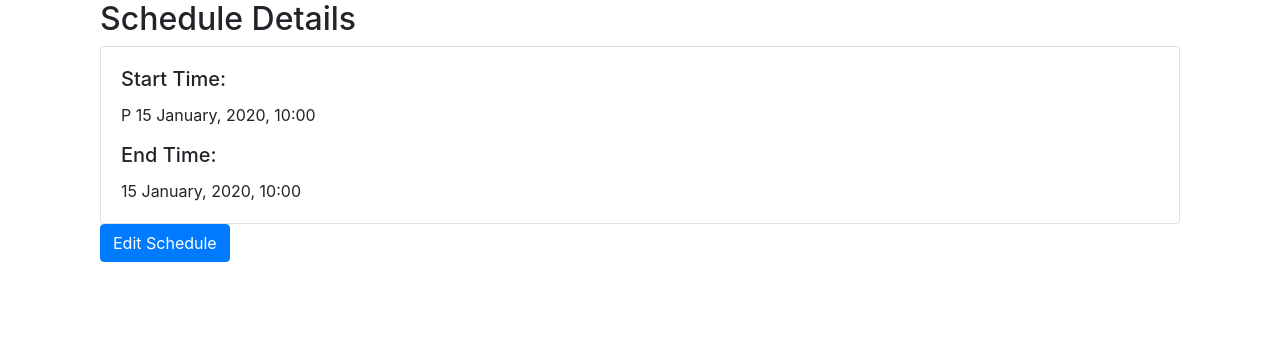
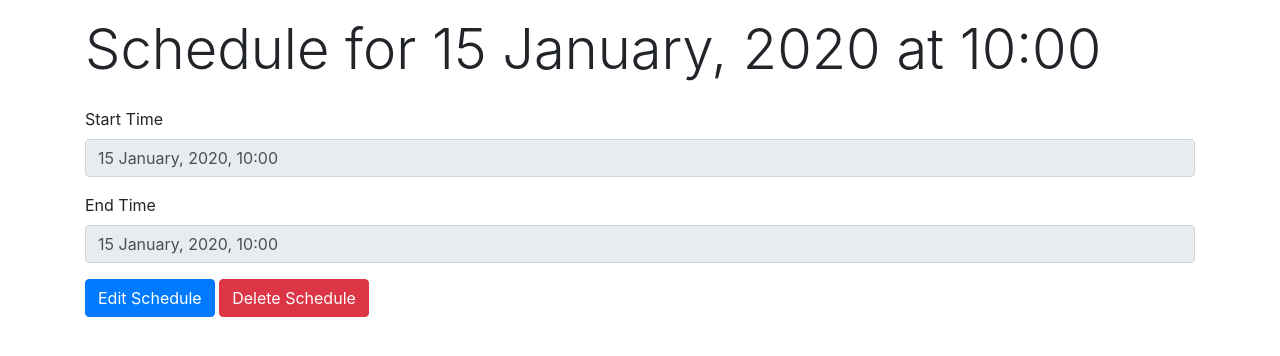
Before and after one commit to shaunsim15/comp-3005, a Python web app: template fitness_club/templates/schedule/show.html in a window 1280 px wide. Shown: the part 56-412 px from the top of the page. Run offline with Jinja, Linux system fonts and the light colour scheme; the template is opened without the code that fills it: most values are stand-ins (such as "Sample title", 1, 10 or a date in 2020).

Commit message:
completed logic for schedule and trainer

```diff
--- a/fitness_club/templates/schedule/show.html
+++ b/fitness_club/templates/schedule/show.html
@@ -1,22 +1,17 @@
 {% extends "base.html" %}
+{% block title %} Schedule at {{ schedule.start_time.strftime('%Y%m%d') }} {% endblock %}
 {% block content %}
-    <div class="container">
-        <h2>Schedule Details</h2>
-        <div class="card">
-            <div class="card-body">
+<h5 class="display-4 py-3 mx-auto">Schedule for {{ schedule.start_time.strftime('%d %B, %Y') }} at {{ schedule.start_time.strftime('%H:%M') }}</h5>
 
-                <h5 class="card-title">Start Time:</h5>
-                <p class="card-text">P
-                    {{ schedule.start_time.strftime('%d %B, %Y, %H:%M') }}
-                </p>
+<div class="form-group">
+    <label>Start Time</label>
+    <input type="text" class="form-control" value="{{ schedule.start_time.strftime('%d %B, %Y, %H:%M') }}" style="caret-color: transparent;" disabled readonly>
+</div>
+<div class="form-group">
+    <label>End Time</label>
+    <input type="text" class="form-control" value="{{ schedule.end_time.strftime('%d %B, %Y, %H:%M') }}" style="caret-color: transparent;" disabled readonly>
+</div>
 
-                <h5 class="card-title">End Time:</h5>
-                <p class="card-text">
-                    {{ schedule.end_time.strftime('%d %B, %Y, %H:%M') }}
-                </p>
-            </div>
-        </div>
-
-        <a href="{{ url_for('schedule.edit_schedule', start_time_str=schedule.start_time) }}" class="btn btn-primary">Edit Schedule</a>
-    </div>
+<a class="btn btn-primary" href="{{ url_for('schedule.edit_schedule', start_time_str=schedule.start_time) }}" role="button">Edit Schedule</a>
+<a class="btn btn-danger" href="{{ url_for('schedule.delete_schedule', start_time_str=schedule.start_time) }}" role="button">Delete Schedule</a>
 {% endblock %}
```
Also changed, not shown: fitness_club/schedule.py (+35 -2 lines).
